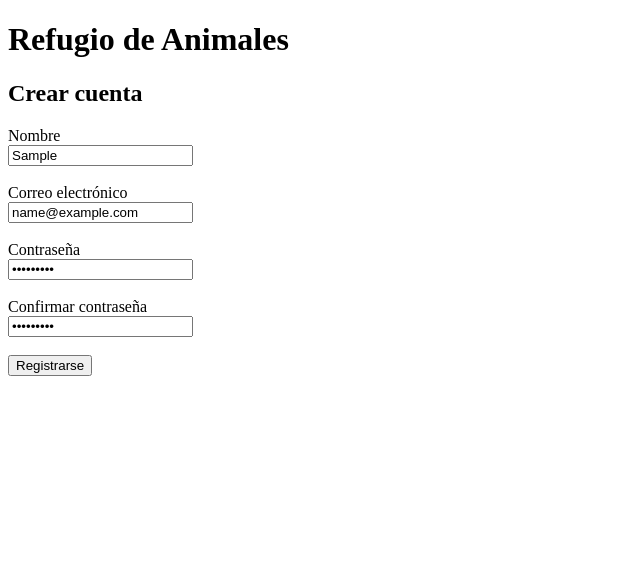
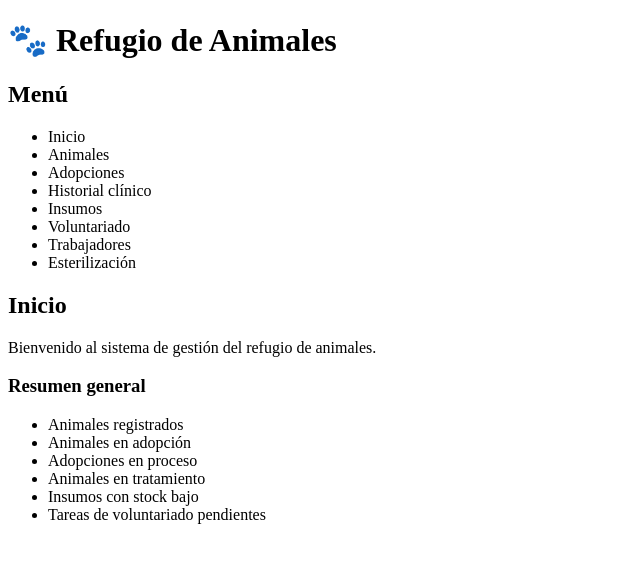
Before and after one commit to sebastianip3/Refugio_de_Animales, a React (Vite) app in the folder frontend/: page / in a window 1280 px wide. Both pictures are taken after typing "Sample", "name@example.com", "Sample123", "Sample123" into the empty fields and a click on the button "Registrarse". Shown: the top 562 px of the page, without its empty margins (0-640 px from the left). Built offline with nearby package versions, Linux system fonts and the light colour scheme.

Commit message:
Agrega estructura principal del sistema

```diff
--- a/frontend/src/App.jsx
+++ b/frontend/src/App.jsx
@@ -1,7 +1,24 @@
+import { useState } from "react";
 import RegistroPage from "./pages/RegistroPage.jsx";
+import InicioPage from "./pages/InicioPage.jsx";
+import Layout from "./components/Layout.jsx";
 
 function App() {
-  return <RegistroPage />;
+  const [registrado, setRegistrado] = useState(false);
+
+  if (!registrado) {
+    return (
+      <RegistroPage
+        onRegistro={() => setRegistrado(true)}
+      />
+    );
+  }
+
+  return (
+    <Layout>
+      <InicioPage />
+    </Layout>
+  );
 }
 
 export default App;
--- /dev/null
+++ b/frontend/src/components/Layout.jsx
@@ -0,0 +1,34 @@
+function Layout({ children }) {
+  return (
+    <div>
+      <header>
+        <h1>🐾 Refugio de Animales</h1>
+      </header>
+
+      <div>
+        <aside>
+          <h2>Menú</h2>
+
+          <nav>
+            <ul>
+              <li>Inicio</li>
+              <li>Animales</li>
+              <li>Adopciones</li>
+              <li>Historial clínico</li>
+              <li>Insumos</li>
+              <li>Voluntariado</li>
+              <li>Trabajadores</li>
+              <li>Esterilización</li>
+            </ul>
+          </nav>
+        </aside>
+
+        <main>
+          {children}
+        </main>
+      </div>
+    </div>
+  );
+}
+
+export default Layout;
--- /dev/null
+++ b/frontend/src/pages/InicioPage.jsx
@@ -0,0 +1,24 @@
+function InicioPage() {
+  return (
+    <section>
+      <h2>Inicio</h2>
+
+      <p>
+        Bienvenido al sistema de gestión del refugio de animales.
+      </p>
+
+      <h3>Resumen general</h3>
+
+      <ul>
+        <li>Animales registrados</li>
+        <li>Animales en adopción</li>
+        <li>Adopciones en proceso</li>
+        <li>Animales en tratamiento</li>
+        <li>Insumos con stock bajo</li>
+        <li>Tareas de voluntariado pendientes</li>
+      </ul>
+    </section>
+  );
+}
+
+export default InicioPage;
--- a/frontend/src/pages/RegistroPage.jsx
+++ b/frontend/src/pages/RegistroPage.jsx
@@ -1,6 +1,6 @@
 import { useState } from "react";
 
-function RegistroPage() {
+function RegistroPage({ onRegistro }) {
   const [formulario, setFormulario] = useState({
     nombre: "",
     correo: "",
@@ -18,10 +18,12 @@ function RegistroPage() {
   };
 
   const handleSubmit = (e) => {
-    e.preventDefault();
+  e.preventDefault();
 
-    console.log(formulario);
-  };
+  console.log(formulario);
+
+  onRegistro();
+};
 
   return (
     <main>
```
